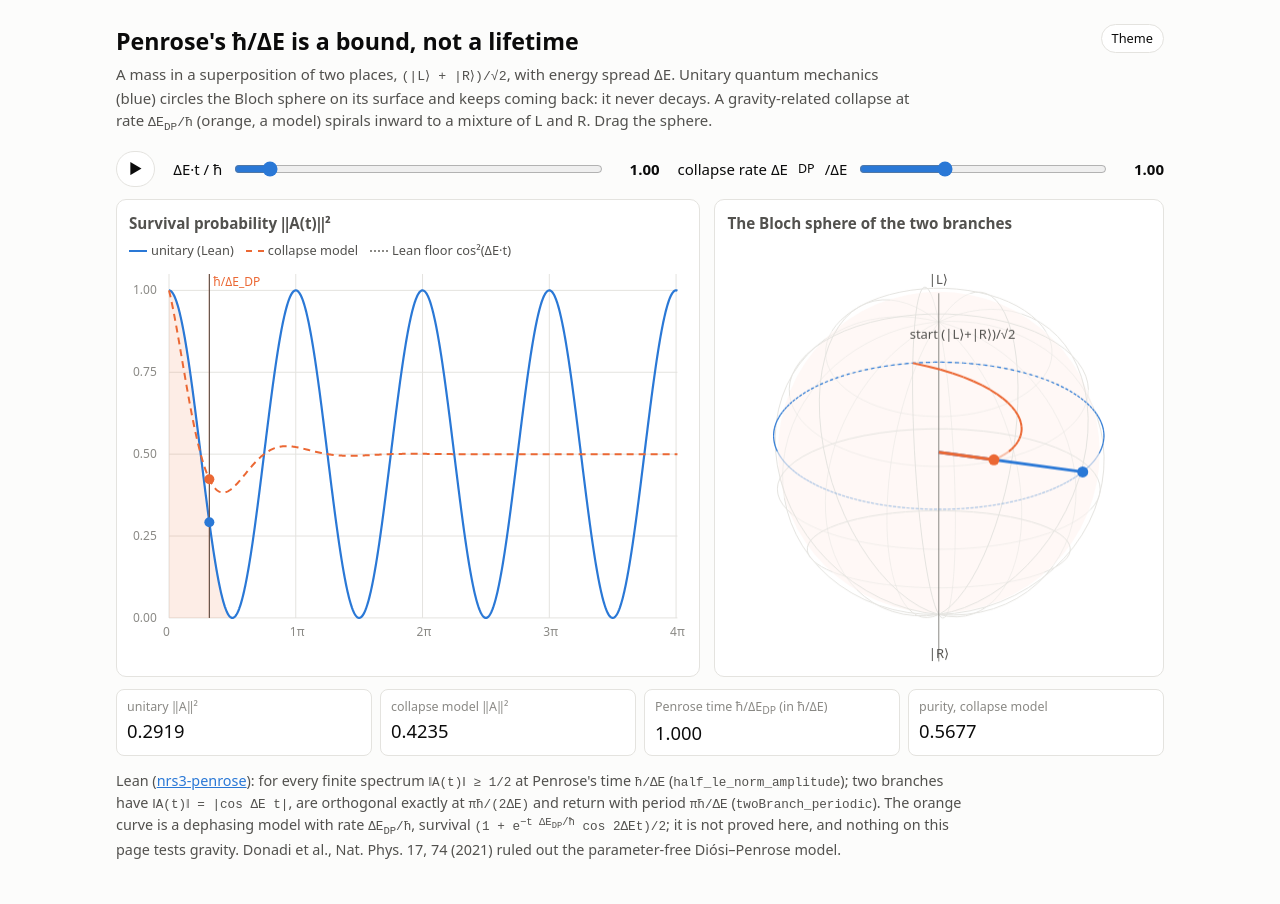
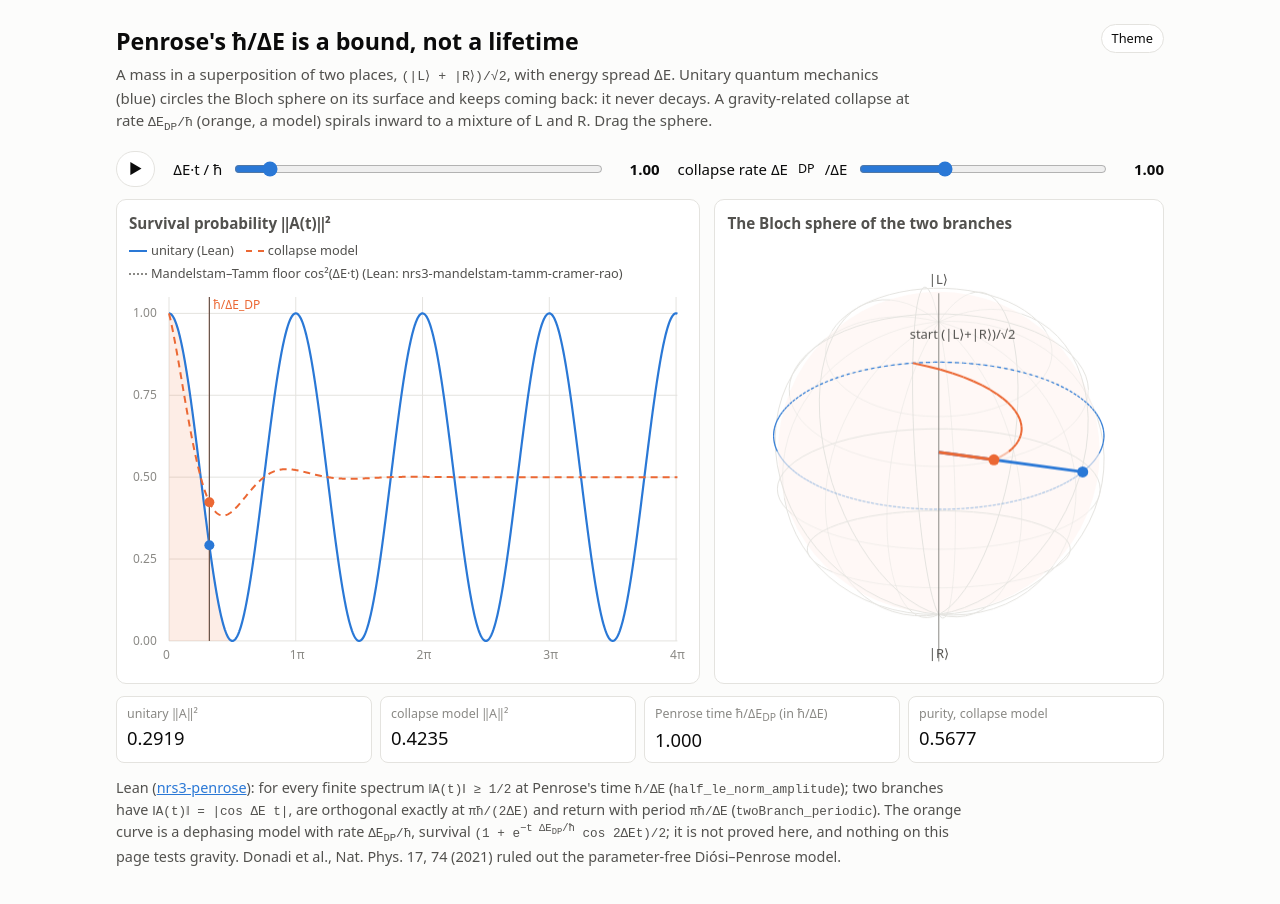
Before and after one commit to naype888-cloud/nrs3-penrose, a plain HTML site: page docs/index.html in a window 1280 px wide. Drawn offline with Linux system fonts and the light colour scheme.

Commit message:
docs: the cos² floor is Mandelstam–Tamm, proved in nrs3-mandelstam-tamm-cramer-rao
Co-Authored-By: Claude Opus 5.5 <noreply@anthropic.com>

```diff
--- a/docs/index.html
+++ b/docs/index.html
@@ -62,7 +62,7 @@
     <div class="card"><h2>Survival probability ‖A(t)‖²</h2>
       <div class="legend"><span><span class="sw" style="border-color:var(--blue)"></span>unitary (Lean)</span>
         <span><span class="sw" style="border-color:var(--orange);border-top-style:dashed"></span>collapse model</span>
-        <span><span class="sw" style="border-color:var(--muted);border-top-style:dotted"></span>Lean floor cos²(ΔE·t)</span></div>
+        <span><span class="sw" style="border-color:var(--muted);border-top-style:dotted"></span>Mandelstam–Tamm floor cos²(ΔE·t) (Lean: nrs3-mandelstam-tamm-cramer-rao)</span></div>
       <canvas id="plot" aria-label="Survival probability against time"></canvas></div>
     <div class="card"><h2>The Bloch sphere of the two branches</h2><canvas id="bloch" aria-label="Bloch sphere"></canvas></div>
   </div>
@@ -104,7 +104,7 @@
     for (let y = 0; y <= 1.001; y += .25) { g.beginPath(); g.moveTo(L, Y(y)); g.lineTo(L + W, Y(y)); g.stroke(); g.fillText(y.toFixed(2), 4, Y(y) + 4); }
     for (let k = 0; k <= 4; k++) { const x = k * Math.PI; g.beginPath(); g.moveTo(X(x), T); g.lineTo(X(x), T + H); g.stroke();
       g.fillText(k ? `${k}π` : "0", X(x) - 6, T + H + 18); }
-    // Lean floor up to π/2
+    // Mandelstam–Tamm floor up to π/2 (proved in nrs3-mandelstam-tamm-cramer-rao)
     g.fillStyle = css("--soft"); g.beginPath(); g.moveTo(X(0), Y(0));
     for (let x = 0; x <= Math.PI / 2; x += .01) g.lineTo(X(x), Y(Math.cos(x) ** 2));
     g.lineTo(X(Math.PI / 2), Y(0)); g.closePath(); g.fill();
```
